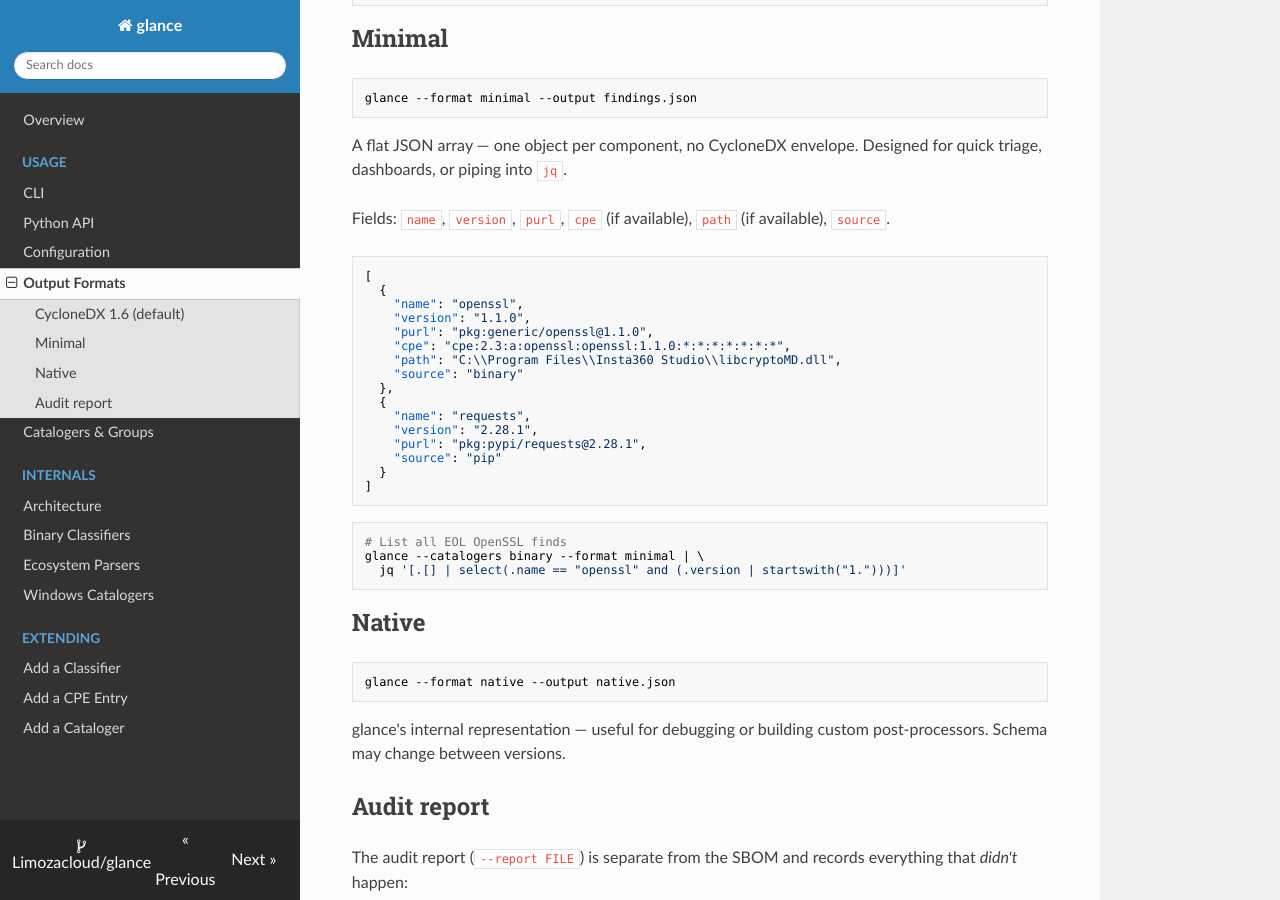
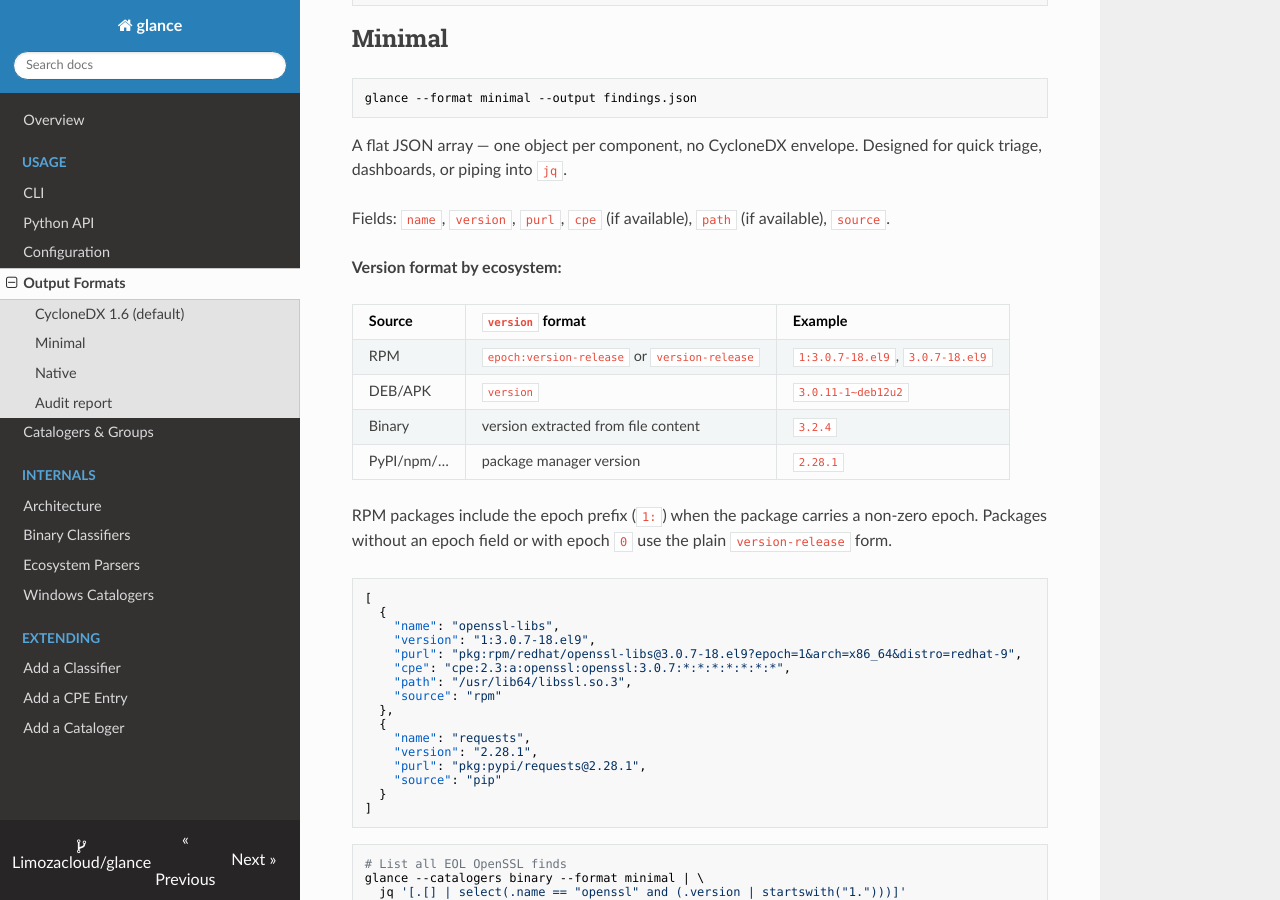
Before and after one commit to Limozacloud/glance, an MkDocs documentation site: the page built from docs/usage/outputs.md, in a window 1280 px wide and 900 px high, scrolled down 897 px. Built offline with MkDocs 1.6.1, drawn with Linux system fonts in a browser that asks for light colours; nearby versions of some CDN libraries.

Commit message:
feat(rpm): include epoch in Component.version for full EVR (#17)
* feat(rpm): include epoch in Component.version for full EVR fidelity

* fix(tests): update rpm EVR assertion and platform-neutral include_paths check

* docs: document RPM EVR version format in outputs reference

---------

Co-authored-by: Mchill007 <mchill@outlook.de>

````diff
--- a/docs/usage/outputs.md
+++ b/docs/usage/outputs.md
@@ -54,15 +54,26 @@ A flat JSON array — one object per component, no CycloneDX envelope. Designed
 
 Fields: `name`, `version`, `purl`, `cpe` (if available), `path` (if available), `source`.
 
+**Version format by ecosystem:**
+
+| Source | `version` format | Example |
+|---|---|---|
+| RPM | `epoch:version-release` or `version-release` | `1:3.0.7-18.el9`, `3.0.7-18.el9` |
+| DEB/APK | `version` | `3.0.11-1~deb12u2` |
+| Binary | version extracted from file content | `3.2.4` |
+| PyPI/npm/… | package manager version | `2.28.1` |
+
+RPM packages include the epoch prefix (`1:`) when the package carries a non-zero epoch. Packages without an epoch field or with epoch `0` use the plain `version-release` form.
+
 ```json
 [
   {
-    "name": "openssl",
-    "version": "1.1.0",
-    "purl": "pkg:generic/openssl@1.1.0",
-    "cpe": "cpe:2.3:a:openssl:openssl:1.1.0:*:*:*:*:*:*:*",
-    "path": "C:\\Program Files\\Insta360 Studio\\libcryptoMD.dll",
-    "source": "binary"
+    "name": "openssl-libs",
+    "version": "1:3.0.7-18.el9",
+    "purl": "pkg:rpm/redhat/openssl-libs@3.0.7-18.el9?epoch=1&arch=x86_64&distro=redhat-9",
+    "cpe": "cpe:2.3:a:openssl:openssl:3.0.7:*:*:*:*:*:*:*",
+    "path": "/usr/lib64/libssl.so.3",
+    "source": "rpm"
   },
   {
     "name": "requests",
````
Also changed, not shown: 3 other files.
